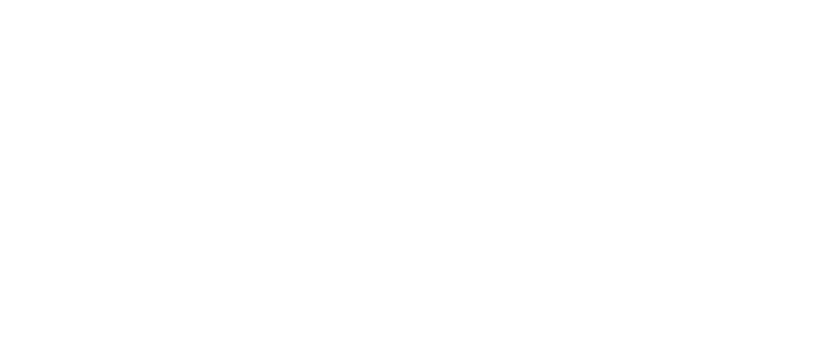
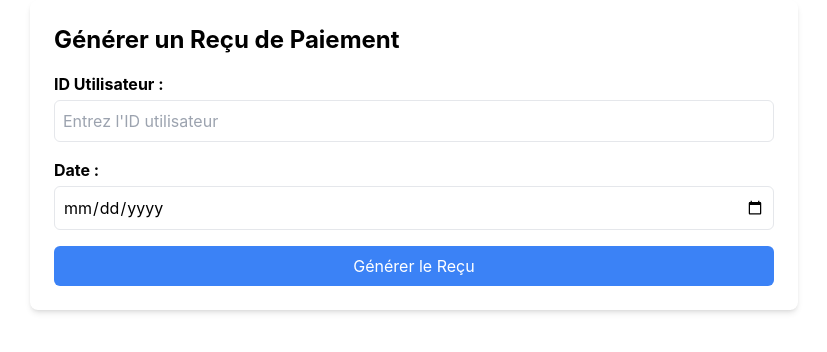
Before and after one commit to JelloulMontassar/restaurant-universitaire, a React (Create React App) app: page /recu_paiement in a window 1280 px wide. Before the commit this address had no page. Shown: the top 352 px of the page, without its empty margins (226-1053 px from the left). Built offline with nearby package versions, Linux system fonts and the light colour scheme.

Commit message:
génére reçu de paiement

```diff
--- a/src/App.js
+++ b/src/App.js
@@ -13,6 +13,7 @@
 import GestionCartes from "./Carte/GestionCartes";
 import HistoriqueRecharge from "./Carte/HistoriqueRecharge";
 import PaiementRepas from "./Repas/PaiementRepas";
+import RecuPaiement from "./Repas/RecuPaiement";
 
 function App() {
   return (
@@ -34,6 +35,7 @@
         <Route path="/gestion_cartes" element={<GestionCartes />} />
         <Route path="/historique_recharge" element={<HistoriqueRecharge />} />
         <Route path="/paiement_repas" element={<PaiementRepas />} />
+        <Route path="/recu_paiement" element={<RecuPaiement />} />
       </Routes>
     </div>
   );
--- /dev/null
+++ b/src/Repas/RecuPaiement.jsx
@@ -0,0 +1,134 @@
+import React, { useState } from "react";
+
+const RecuPaiement = () => {
+    // Fake data
+    const fakePaiements = [
+        {
+            id: 1,
+            utilisateurId: 123,
+            datePaiement: "2025-01-12T10:30:00",
+            montant: 20,
+            type: "Carte Bancaire",
+        },
+        {
+            id: 2,
+            utilisateurId: 123,
+            datePaiement: "2025-01-12T14:15:00",
+            montant: 15,
+            type: "Espèces",
+        },
+    ];
+
+    const [userId, setUserId] = useState("");
+    const [selectedDate, setSelectedDate] = useState("");
+    const [recu, setRecu] = useState("");
+    const [message, setMessage] = useState("");
+
+    const handleGenererRecu = () => {
+        // Validation
+        if (!userId || !selectedDate) {
+            setMessage("Veuillez remplir l'ID utilisateur et sélectionner une date.");
+            setRecu("");
+            return;
+        }
+
+        // Convertir la date en début et fin de journée
+        const startOfDay = new Date(selectedDate);
+        startOfDay.setHours(0, 0, 0, 0);
+        const endOfDay = new Date(selectedDate);
+        endOfDay.setHours(23, 59, 59, 999);
+
+        // Filtrer les paiements correspondants
+        const paiementsTrouves = fakePaiements.filter(
+            (paiement) =>
+                paiement.utilisateurId.toString() === userId &&
+                new Date(paiement.datePaiement) >= startOfDay &&
+                new Date(paiement.datePaiement) <= endOfDay
+        );
+
+        if (paiementsTrouves.length === 0) {
+            setMessage("Aucun paiement trouvé pour cet utilisateur à cette date.");
+            setRecu("");
+            return;
+        }
+
+        // Générer le reçu
+        let total = 0;
+        let recuString = "=== Reçu de Paiement ===\n";
+        recuString += `ID Utilisateur : ${userId}\n`;
+        recuString += `Date : ${selectedDate}\n`;
+        recuString += "========================\n";
+
+        paiementsTrouves.forEach((paiement) => {
+            recuString += `ID Paiement : ${paiement.id}\n`;
+            recuString += `Montant : ${paiement.montant} €\n`;
+            recuString += `Type : ${paiement.type}\n`;
+            recuString += "------------------------\n";
+            total += paiement.montant;
+        });
+
+        recuString += `Total Payé : ${total} €\n`;
+        recuString += "========================";
+
+        setRecu(recuString);
+        setMessage("");
+    };
+
+    return (
+        <div className="p-6 max-w-3xl mx-auto bg-white rounded-lg shadow-md">
+            <h2 className="text-2xl font-bold mb-4">Générer un Reçu de Paiement</h2>
+
+            {/* Champ pour l'ID utilisateur */}
+            <div className="mb-4">
+                <label htmlFor="userId" className="block font-bold mb-1">
+                    ID Utilisateur :
+                </label>
+                <input
+                    type="text"
+                    id="userId"
+                    value={userId}
+                    onChange={(e) => setUserId(e.target.value)}
+                    className="w-full p-2 border rounded-md"
+                    placeholder="Entrez l'ID utilisateur"
+                />
+            </div>
+
+            {/* Sélecteur de date */}
+            <div className="mb-4">
+                <label htmlFor="date" className="block font-bold mb-1">
+                    Date :
+                </label>
+                <input
+                    type="date"
+                    id="date"
+                    value={selectedDate}
+                    onChange={(e) => setSelectedDate(e.target.value)}
+                    className="w-full p-2 border rounded-md"
+                />
+            </div>
+
+            {/* Bouton pour générer le reçu */}
+            <button
+                onClick={handleGenererRecu}
+                className="w-full bg-blue-500 text-white py-2 rounded-md hover:bg-blue-600"
+            >
+                Générer le Reçu
+            </button>
+
+            {/* Message d'erreur ou reçu */}
+            {message && (
+                <div className="mt-4 p-4 bg-red-100 text-red-700 border border-red-300 rounded-md">
+                    {message}
+                </div>
+            )}
+
+            {recu && (
+                <pre className="mt-4 p-4 bg-gray-100 border border-gray-300 rounded-md whitespace-pre-wrap">
+                    {recu}
+                </pre>
+            )}
+        </div>
+    );
+};
+
+export default RecuPaiement;
```
